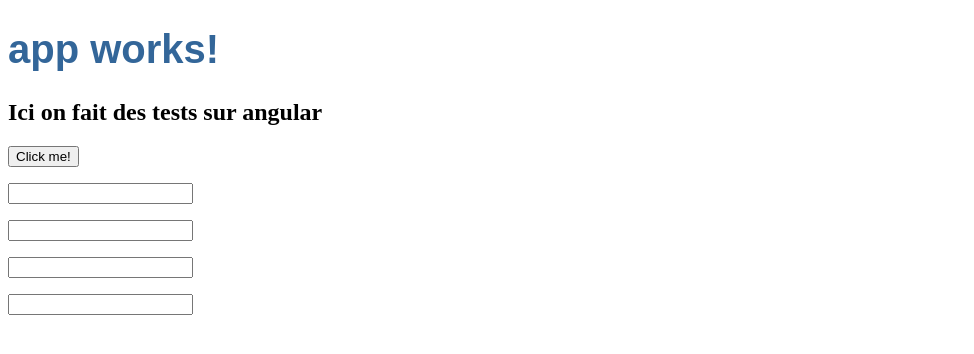
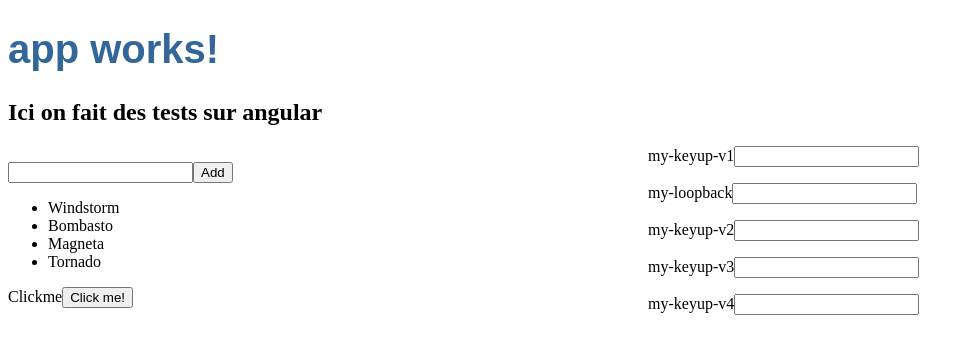
Before and after one commit to wako057/angular-guide, an Angular app: page / in a window 1280 px wide. Shown: the top 354 px of the page, without its empty margins (0-974 px from the left). Built offline with nearby package versions, Linux system fonts and the light colour scheme.

Commit message:
Little tour OK

```diff
--- a/src/app/app.component.css
+++ b/src/app/app.component.css
@@ -3,3 +3,5 @@ h1 {
     font-family: Arial, Helvetica, sans-serif;
     font-size: 250%;
 }
+
+div {columns: 2 400px; }
--- a/src/app/app.component.html
+++ b/src/app/app.component.html
@@ -1,7 +1,13 @@
 <h1>
   {{title}}
 </h1>
+
 <h2>Ici on fait des tests sur angular</h2>
+
+<div>
+    <p>
+        <my-little-tour></my-little-tour>
+    </p>
     <p>
       <click-me></click-me>
     </p>
@@ -17,3 +23,7 @@
     <p>
         <my-keyup-v3></my-keyup-v3>
     </p>
+    <p>
+        <my-keyup-v4></my-keyup-v4>
+    </p>
+</div>
--- a/src/app/app.module.ts
+++ b/src/app/app.module.ts
@@ -9,10 +9,12 @@ import { KeyUpComponent_V1 } from './keyupv1.component';
 import { LoopbackComponent } from './loop-back.component';
 import { KeyUpComponent_V2 } from './keyupv2.component';
 import { KeyUpComponent_V3 } from './keyupv3.component';
-
+import { KeyUpComponent_V4 } from './keyupv4.component'
+import { LittleTourComponent } from './little-tour.component'
 @NgModule({
   declarations: [
-    AppComponent, ClickMeComponent, KeyUpComponent_V1, LoopbackComponent, KeyUpComponent_V2, KeyUpComponent_V3
+    AppComponent, ClickMeComponent, KeyUpComponent_V1, LoopbackComponent, KeyUpComponent_V2, KeyUpComponent_V3,
+    KeyUpComponent_V4, LittleTourComponent
   ],
   imports: [
     BrowserModule,
--- a/src/app/click-me.component.ts
+++ b/src/app/click-me.component.ts
@@ -3,6 +3,7 @@ import {Component} from "@angular/core";
 @Component({
     selector: 'click-me',
     template: `
+    <label>Clickme</label>
     <button (click)="onClickMe()">Click me!</button>
     {{clickMessage}}
     `
--- a/src/app/keyupv1.component.ts
+++ b/src/app/keyupv1.component.ts
@@ -3,6 +3,7 @@ import {Component} from "@angular/core";
 @Component({
     selector: 'my-keyup-v1',
     template: `
+    <label>my-keyup-v1</label>
   <input (keyup)="onKey($event)">
   <p>{{values}}</p>
 `
--- a/src/app/keyupv2.component.ts
+++ b/src/app/keyupv2.component.ts
@@ -3,6 +3,7 @@ import {Component} from "@angular/core";
 @Component({
     selector: 'my-keyup-v2',
     template: `
+    <label>my-keyup-v2</label>
     <input #box (keyup)="onKey(box.value)">
     <p>{{values}}</p>
   `
--- a/src/app/keyupv3.component.ts
+++ b/src/app/keyupv3.component.ts
@@ -3,6 +3,7 @@ import {Component} from "@angular/core";
 @Component({
     selector: 'my-keyup-v3',
     template: `
+    <label>my-keyup-v3</label>
     <input #box (keyup.enter)="onEnter(box.value)">
     <p>{{value}}</p>
   `
--- /dev/null
+++ b/src/app/keyupv4.component.ts
@@ -0,0 +1,18 @@
+import {Component} from "@angular/core";
+@Component({
+    selector: 'my-keyup-v4',
+    template: `
+    <label>my-keyup-v4</label>
+    <input #box
+      (keyup.enter)="update(box.value)"
+      (blur)="update(box.value)">
+
+    <p>{{value}}</p>
+  `
+})
+
+
+export class KeyUpComponent_V4 {
+    value = '';
+    update(value: string) { this.value = value; }
+}
--- /dev/null
+++ b/src/app/little-tour.component.ts
@@ -0,0 +1,22 @@
+import {Component} from "@angular/core";
+@Component({
+    selector: 'my-little-tour',
+    template: `
+    <input #newHero
+      (keyup.enter)="addHero(newHero.value)"
+      (blur)="addHero(newHero.value); newHero.value='' ">
+
+    <button (click)="addHero(newHero.value)">Add</button>
+
+    <ul><li *ngFor="let hero of heroes">{{hero}}</li></ul>
+  `
+})
+
+export class LittleTourComponent{
+    heroes = ['Windstorm', 'Bombasto', 'Magneta', 'Tornado'];
+    addHero(newHero: string) {
+        if (newHero) {
+            this.heroes.push(newHero);
+        }
+    }
+}
--- a/src/app/loop-back.component.ts
+++ b/src/app/loop-back.component.ts
@@ -3,6 +3,7 @@ import {Component} from "@angular/core";
 @Component({
     selector: 'my-loop-back',
     template: `
+    <label>my-loopback</label>
     <input #box (keyup)="0">
     <p>{{box.value}}</p>
   `
```
Lines whose indentation alone changed are shown as unchanged.
